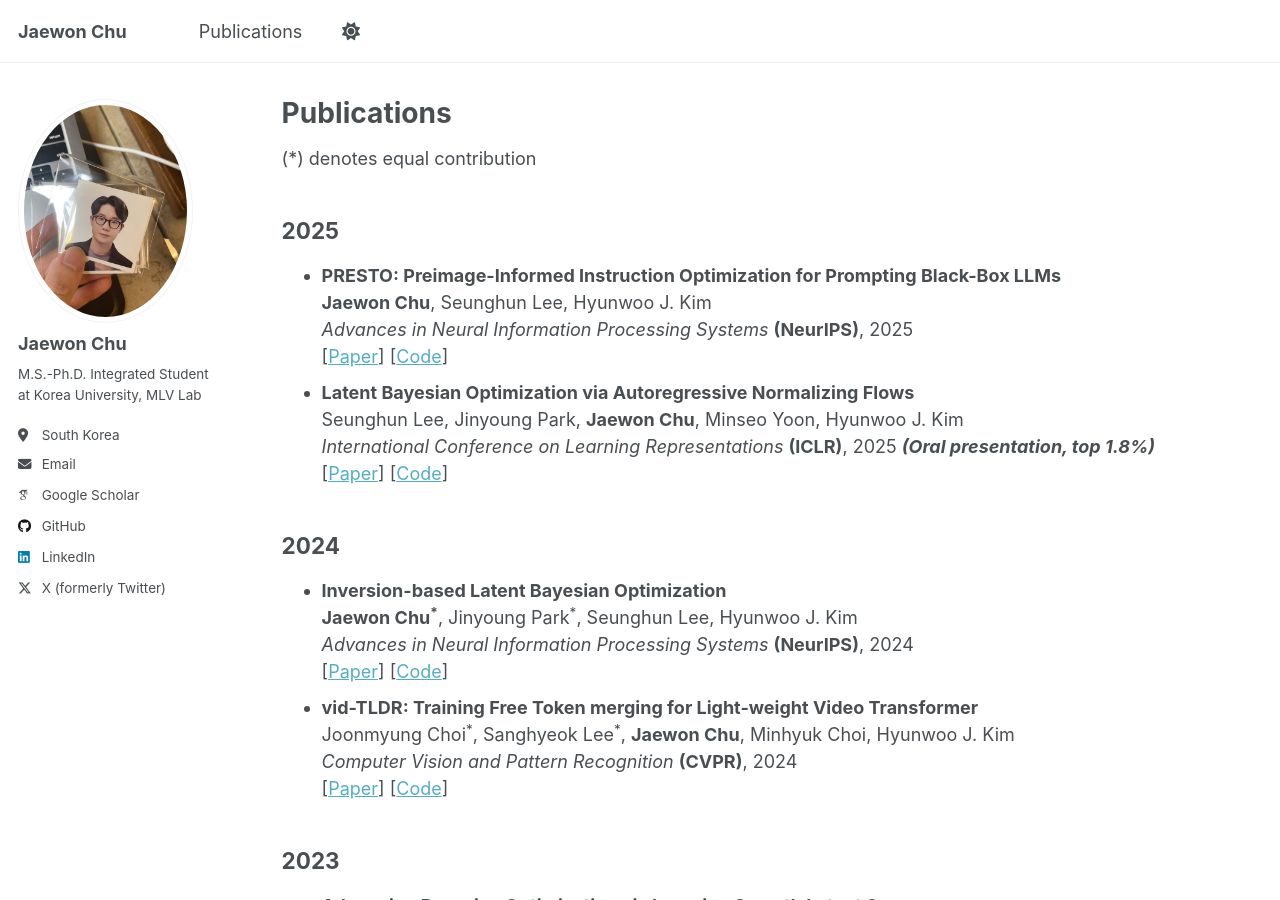
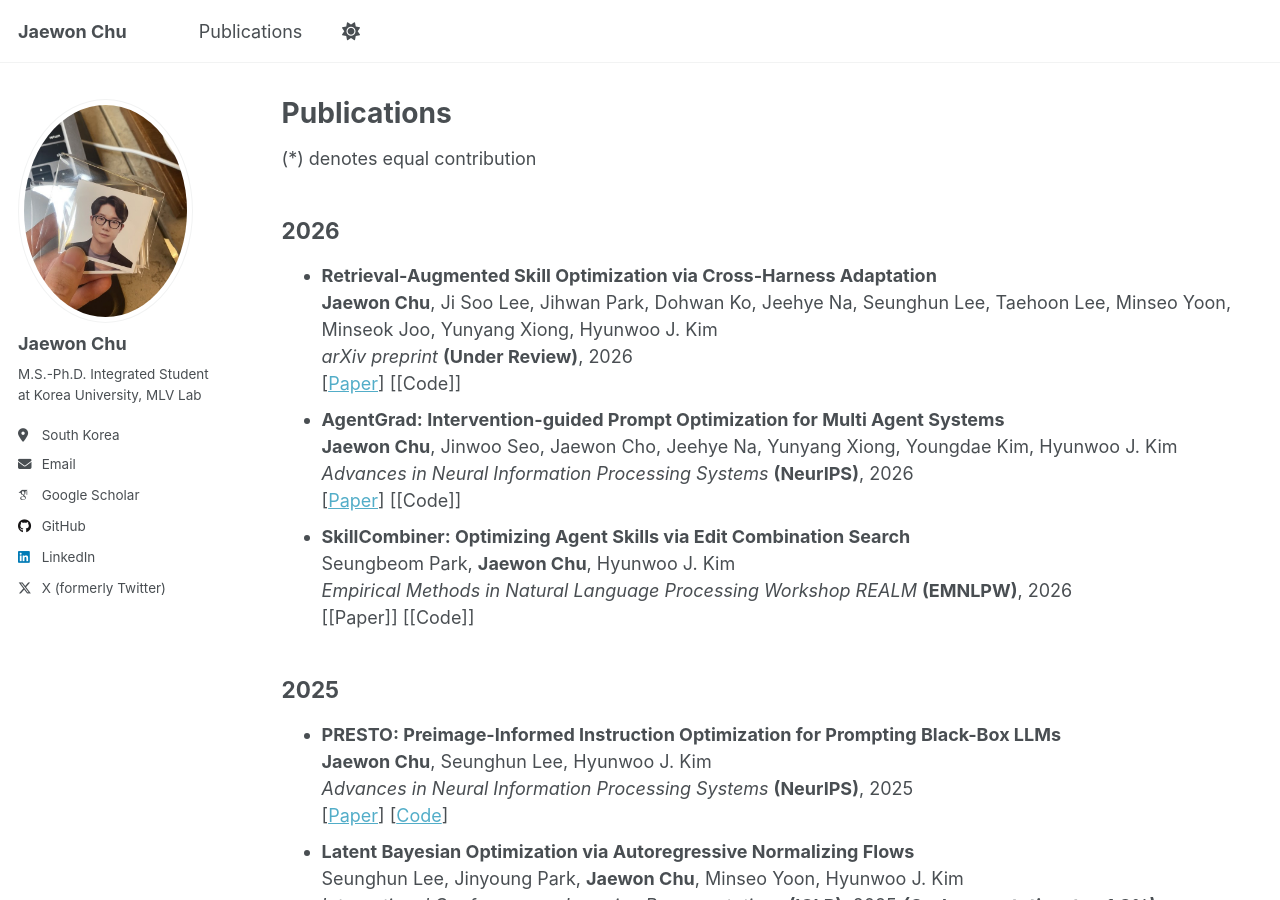
Before and after one commit to jaewonchu/jaewonchu.github.io, a Jekyll site: the page built from _pages/publications.md, in a window 1280 px wide and 900 px high. Built offline with Jekyll 4.4.1, drawn with Linux system fonts in a browser that asks for light colours; some web fonts are replaced; a script that is not in the unit is left out.

Commit message:
Commit message

```diff
--- a/_pages/publications.md
+++ b/_pages/publications.md
@@ -5,6 +5,20 @@ permalink: /publications/
 author_profile: true
 ---
 (*) denotes equal contribution
+
+## 2026
+- <strong>Retrieval-Augmented Skill Optimization via Cross-Harness Adaptation</strong><br>
+  <strong>Jaewon Chu</strong>,  Ji Soo Lee, Jihwan Park, Dohwan Ko, Jeehye Na, Seunghun Lee, Taehoon Lee, Minseo Yoon, Minseok Joo, Yunyang Xiong, Hyunwoo J. Kim<br>
+  _arXiv preprint_ <strong>(Under Review)</strong>, 2026<br>
+  [[Paper](https://arxiv.org/pdf/2609.38024)] [[Code]]<br>
+- <strong>AgentGrad: Intervention-guided Prompt Optimization for Multi Agent Systems</strong><br>
+  <strong>Jaewon Chu</strong>, Jinwoo Seo, Jaewon Cho, Jeehye Na, Yunyang Xiong, Youngdae Kim, Hyunwoo J. Kim<br>
+  _Advances in Neural Information Processing Systems_ <strong>(NeurIPS)</strong>, 2026<br>
+  [[Paper](https://arxiv.org/pdf/2609.08572)] [[Code]]<br>
+- <strong>SkillCombiner: Optimizing Agent Skills via Edit Combination Search</strong><br>
+  Seungbeom Park, <strong>Jaewon Chu</strong>, Hyunwoo J. Kim<br>
+  _Empirical Methods in Natural Language Processing Workshop REALM_ <strong>(EMNLPW)</strong>, 2026<br>
+  [[Paper]] [[Code]]<br>
 
 ## 2025
 - <strong>PRESTO: Preimage-Informed Instruction Optimization for Prompting Black-Box LLMs</strong><br>
```
Also changed, not shown: _pages/about.md (+8 -0 lines).
